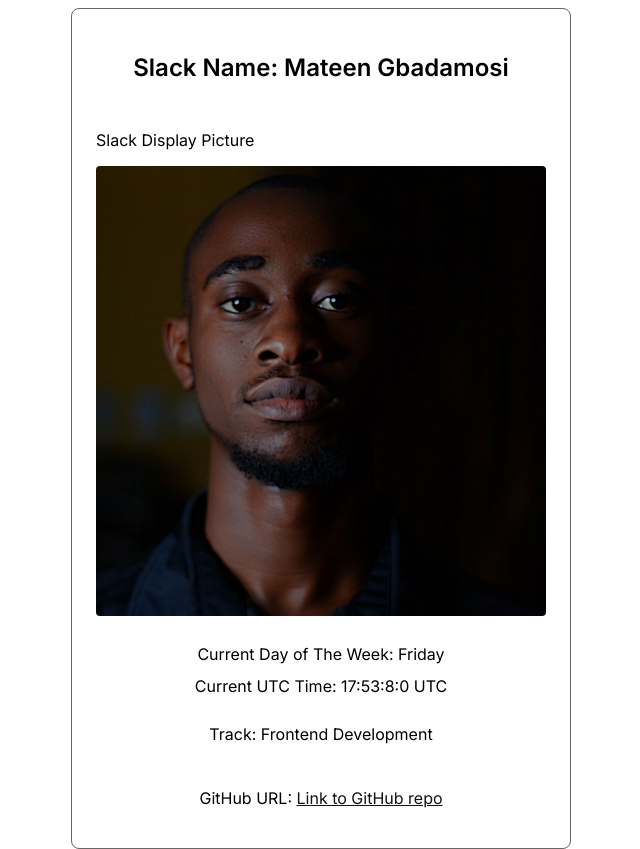
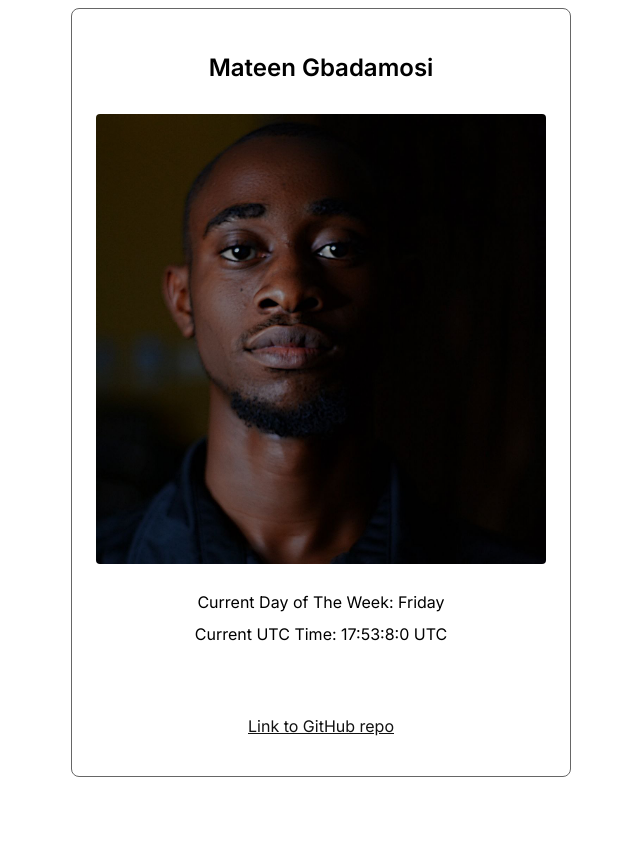
Before and after one commit to matmaxgraphics/HNGX-task-1, a plain HTML site: page data-attribute/index.html in a window 1280 px wide. Shown: the whole page, without its empty margins (319-959 px from the left). After the commit the page ends 800 px from the top, so only its background shows below. Drawn offline with Linux system fonts and the light colour scheme.

Commit message:
Update index.html

```diff
--- a/data-attribute/index.html
+++ b/data-attribute/index.html
@@ -13,15 +13,15 @@
 
 <body>
     <section class="profile-container">
-            <h2 class="slack-name" data-testid="slackUserName">Slack Name: Mateen Gbadamosi</h2>
+            <h2 class="slack-name" data-testid="slackUserName">Mateen Gbadamosi</h2>
         <div>
-            <p>Slack Display Picture</p>
+
             <img src="profile-picture.jpg" class="slack-picture" data-testid="slackDisplayImage" alt="Mateen.io">
         </div>
         <div class="current-week" data-testid="currentDayOfTheWeek"></div>
         <div class="utc-time" data-testid="currentUTCTime"></div>
-        <p class="slack-track" data-testid="myTrack">Track: Frontend Development</p>
-        <p class="github-url" data-testid="githubURL">GitHub URL: <a href="https://github.com/matmaxgraphics/HNGX-task-1/tree/main/data-attribute" target="_blank">Link to GitHub repo</a></p>
+        <p class="slack-track" data-testid="myTrack"Frontend Development</p>
+        <p class="github-url" data-testid="githubURL"><a href="https://github.com/matmaxgraphics/HNGX-task-1/tree/main/data-attribute" target="_blank">Link to GitHub repo</a></p>
     </section>
 
     <script src="script.js"></script>
```
